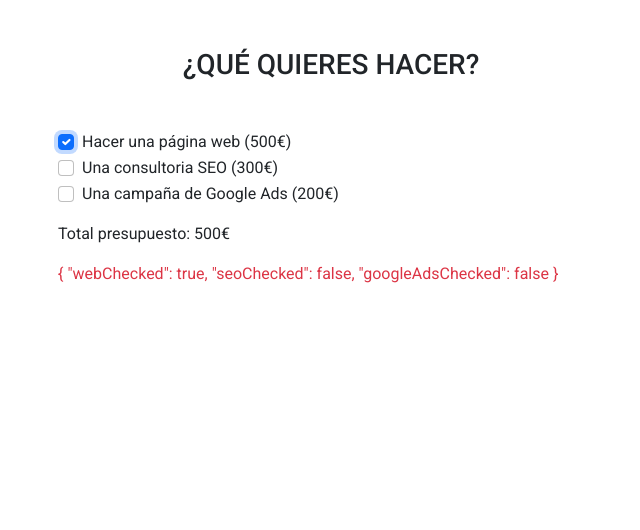
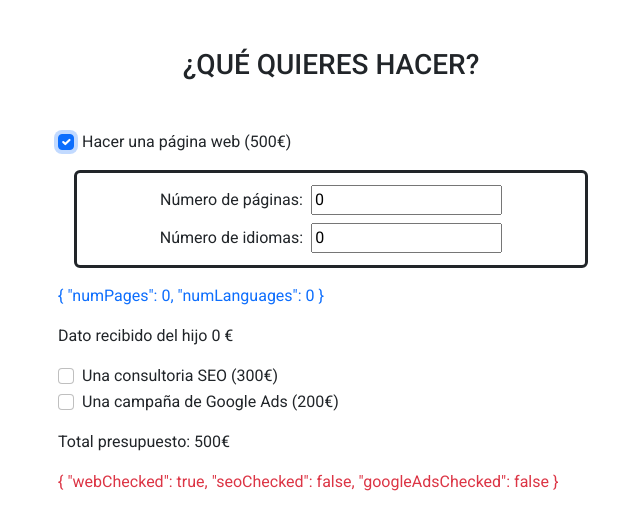
Before and after one commit to evarkitecta/app-budget-bst-material, an Angular app: page / in a window 1280 px wide. Both pictures are taken after a click on the checkbox "Hacer una página web (500€)". Shown: the top 530 px of the page, without its empty margins (24-664 px from the left). Built offline with nearby package versions, Linux system fonts and the light colour scheme.

Commit message:
Exercici 2

```diff
--- a/src/app/home/home.component.html
+++ b/src/app/home/home.component.html
@@ -3,20 +3,22 @@
      <h3 class="text-center my-5">{{title | uppercase}} </h3>
      <div class="form-check">
        <input type="checkbox" class="form-check-input" value="" id="checkWeb" formControlName="webChecked"
-        (change)="addPrice()">
+         (change)="calculateBudget()">
        <label for="checkWeb" class="form-check-label">Hacer una página web (500€)</label>
      </div>
+     <app-panel *ngIf="budgetForm?.get('webChecked')?.value" (addPanelPrice)="receivePanelPrice($event)"></app-panel>
+     <p>Dato recibido del hijo {{webPanelPrice}} €</p>
      <div class="form-check">
        <input type="checkbox" class="form-check-input" value="" id="checkSEO" formControlName="seoChecked"
-        (change)="addPrice()">
+         (change)="calculateBudget()">
        <label for="checkSEO" class="form-check-label">Una consultoria SEO (300€)</label>
      </div>
      <div class="form-check">
        <input type="checkbox" class="form-check-input" value="" id="checkGoogleAds" formControlName="googleAdsChecked"
-        (change)="addPrice()">
+         (change)="calculateBudget()">
        <label for="checkGoogleAds" class="form-check-label">Una campaña de Google Ads (200€)</label>
      </div>
-    <p class=" mt-3">Total presupuesto: {{totalPrice}}€</p>
+     <p class=" mt-3">Total presupuesto: {{totalBudgetPrice}}€</p>
    </form>
    <!-- Mostrar en pantalla los valores del formulario en formato JSON -->
    <div class="mb-3 text-danger"> {{budgetForm.value | json}}</div>
--- a/src/app/home/home.component.ts
+++ b/src/app/home/home.component.ts
@@ -1,51 +1,53 @@
-import { Component } from '@angular/core';
+import { Component, OnInit } from '@angular/core';
 import { FormBuilder, FormControl, FormGroup, Validators } from '@angular/forms';
-import { ThemePalette } from '@angular/material/core';
+import { CalculateBudgetService } from '../shared/services/calculate-budget.service';
 
-export interface Task {
-  name: string;
-  completed: boolean;
-  color: ThemePalette;
-  subtasks?: Task[];
-}
 @Component({
   selector: 'app-home',
   templateUrl: './home.component.html',
   styleUrls: ['./home.component.css']
 })
-export class HomeComponent {
+export class HomeComponent implements OnInit {
   title = '¿Qué quieres hacer?';
-  public totalPrice: number = 0;
 
-  //*Primera opción para crear un formulario:
-  // public budgetForm = new FormGroup({
-  //   webChecked: new FormControl(false),
-  //   seoChecked: new FormControl(false),
-  //   googleChecked: new FormControl(false),
-  // })
-  // *Segunda opción para crear un formulario:
+  public generalPrice: number = 0;
+  public webPanelPrice: number = 0;
+  public totalBudgetPrice: number = 0;
+
   budgetForm: FormGroup;
 
-  constructor(private formBuilder: FormBuilder) {
+  constructor(private formBuilder: FormBuilder, private calculateService: CalculateBudgetService) {
     this.budgetForm = this.formBuilder.group({
       webChecked: [false],
       seoChecked: [false],
       googleAdsChecked: [false],
     });
   }
+  ngOnInit(): void {
 
+  }
 
-  addPrice(): void {
-    this.totalPrice = 0;
+  addPrice(): number {
+    this.generalPrice = 0;
 
     if (this.budgetForm.value.webChecked) {
-      this.totalPrice += 500;
+      this.generalPrice += this.calculateService.priceWeb;
     }
     if (this.budgetForm.value.seoChecked) {
-      this.totalPrice += 300;
+      this.generalPrice += this.calculateService.priceSEO;
     }
     if (this.budgetForm.value.googleAdsChecked) {
-      this.totalPrice += 200;
+      this.generalPrice += this.calculateService.priceGoogleAds;
     }
+    return this.generalPrice
+  }
+
+  receivePanelPrice(price: number): void {
+    this.webPanelPrice = price;
+    this.calculateBudget()
+  }
+
+  calculateBudget(): void {
+    this.totalBudgetPrice = this.addPrice() + this.webPanelPrice
   }
 }
--- /dev/null
+++ b/src/app/panel/panel.component.html
@@ -0,0 +1,36 @@
+<!-- <div class="row border rounded-2 border-2 border-dark m-5">
+  <form [formGroup]="webPanelForm">
+    <div class="m-3">
+      <div class="form-group d-flex mb-2">
+        <label for="numPages" class="col-form-label ">Número de páginas</label>
+        <input class="form-control" type="number" value="1" aria-label="Número de páginas" formControlName="numPages">
+      </div>
+
+      <div class="form-group d-flex">
+        <label for="numLanguages" class="col-form-label">Número de idiomas</label>
+        <input class="form-control" type="number" value="1" placeholder="Número de idiomas"
+          aria-label="Número de idiomas" formControlName="numLanguages">
+      </div>
+    </div>
+    <!-- Mostrar en pantalla los valores del formulario en formato JSON -->
+<!-- <div class="mb-3 text-primary"> {{webPanelForm.value | json}}</div>
+  </form>
+</div> -->
+
+<div class="m-3 p-2 border rounded-2 border-3 border-dark text-center">
+  <form [formGroup]="webPanelForm">
+    <div>
+      <label for="numPages" class="col-form-label me-2">Número de páginas: </label>
+      <!-- Me da error al añadir: (change)="calculateBudget(webPanelPrice)" -->
+      <input type="number" formControlName="numPages" (change)="panelPrice()">
+    </div>
+    <div>
+      <label for="numLanguages" class="col-form-label me-2">Número de idiomas: </label>
+      <!-- Me da error al añadir: (change)="calculateBudget(webPanelPrice)" -->
+      <input type="number" formControlName="numLanguages" (change)="panelPrice()">
+    </div>
+  </form>
+  <!-- <button (click)="calculatePrice()">Calcular precio</button> -->
+</div>
+<!-- Mostrar en pantalla los valores del formulario en formato JSON -->
+<div class="mb-3 text-primary"> {{webPanelForm.value | json}}</div>
--- /dev/null
+++ b/src/app/panel/panel.component.ts
@@ -0,0 +1,50 @@
+import { Component, EventEmitter, OnInit, Output } from '@angular/core';
+import { FormBuilder, FormGroup } from '@angular/forms';
+import { CalculateBudgetService } from '../shared/services/calculate-budget.service';
+
+@Component({
+  selector: 'app-panel',
+  templateUrl: './panel.component.html',
+  styleUrls: ['./panel.component.css']
+})
+export class PanelComponent implements OnInit {
+  @Output() public addPanelPrice = new EventEmitter<number>();
+
+  // Formulario del panel opción web
+  webPanelForm: FormGroup;
+
+  constructor(private fb: FormBuilder, private webPanelService: CalculateBudgetService) {
+    //Formulario
+    this.webPanelForm = this.fb.group({
+      numPages: [0],
+      numLanguages: [0],
+    });
+
+    // this.webPanelForm.valueChanges.subscribe(() => {
+    //   const webPanelPrice = this.webPanelService.calculateWebPanel(this.webPanelForm.value.numPages, this.webPanelForm.value.numLanguages);
+    //   this.addPanelPrice.emit(webPanelPrice);
+    // });
+
+  }
+  ngOnInit(): void {
+    // Captar valores del formulario para enviar a calcular al servicio
+    // const numPages: number = this.webPanelForm.value.numPages;
+    // const numLanguages: number = this.webPanelForm.value.numLanguages;
+
+    // this.webPanelPrice = this.webPanelService.calculateWebPanel(numPages, numLanguages);
+    // console.log(this.webPanelPrice)
+    // const numPages: number = this.webPanelForm.get("numPages")?.value;
+    // const numLanguages: number = this.webPanelForm.get("numLanguages")?.value;
+    // const webPanelPrice = this.webPanelService.calculateWebPanel(numPages, numLanguages);
+
+    // this.addPanelPrice.emit(webPanelPrice)
+    // console.log(webPanelPrice)
+  }
+  panelPrice() {
+    const numPages: number = this.webPanelForm.get("numPages")?.value;
+    const numLanguages: number = this.webPanelForm.get("numLanguages")?.value;
+    const webPanelPrice = this.webPanelService.calculateWebPanel(numPages, numLanguages);
+    this.addPanelPrice.emit(webPanelPrice);
+  }
+
+}
--- /dev/null
+++ b/src/app/shared/services/calculate-budget.service.ts
@@ -0,0 +1,16 @@
+import { Injectable } from '@angular/core';
+
+@Injectable({
+  providedIn: 'root'
+})
+export class CalculateBudgetService {
+  public priceWeb: number = 500;
+  public priceSEO: number = 300;
+  public priceGoogleAds: number = 200;
+
+  calculateWebPanel(numPages: number, numLanguages: number) {
+    return numPages * numLanguages * 30
+  }
+
+  constructor() { }
+}
```
Also changed, not shown: src/app/app.module.ts (+7 -2 lines), src/app/panel/panel.component.css (added). Lines whose indentation alone changed are shown as unchanged.
